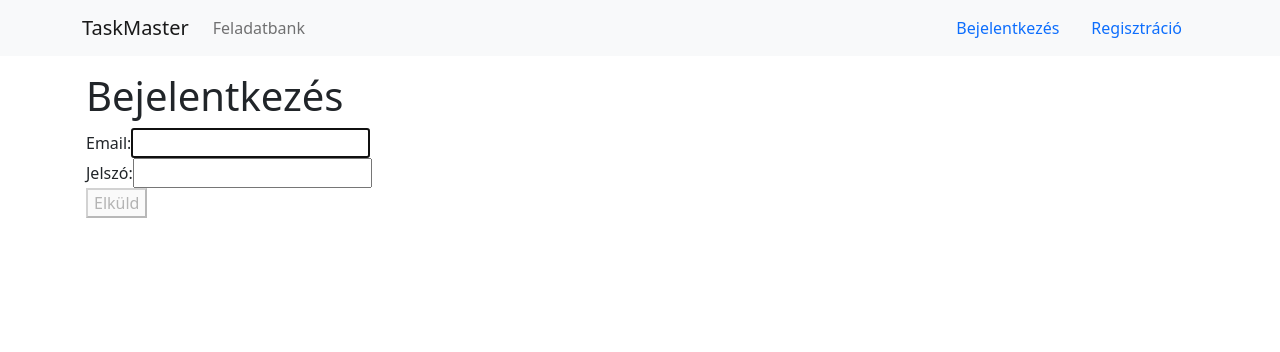
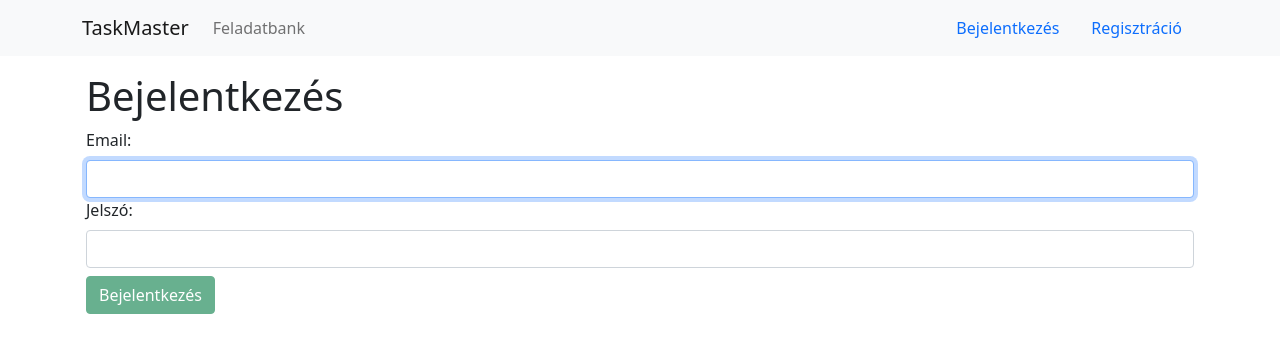
Before and after one commit to pamuaai/kliensoldali_bead_2, a React (Create React App) app in the folder client/: page / in a window 1280 px wide. Both pictures are taken after a click on the button "Bejelentkezés". Shown: the top 352 px of the page. Built offline with nearby package versions, Linux system fonts and the light colour scheme.

Commit message:
a bit of formating and tasklist save started

```diff
--- a/client/src/state/taskListsApiSlice.js
+++ b/client/src/state/taskListsApiSlice.js
@@ -15,9 +15,11 @@ const taskListsApiSlice = createApi({
             return headers;
         },
     }),
+    tagTypes: ["Tasklist"],
     endpoints: (build) => ({
         getAllTaskLists: build.query({
             query: () => ({ url: "tasklists?$limit=50" }),
+            providesTags: ["Tasklist"],
         }),
         getOneTaskList: build.query({
             query: (taskListId) => {
@@ -43,6 +45,7 @@ const taskListsApiSlice = createApi({
                     body
                 }
             },
+            invalidatesTags: ["Tasklist"],
         }),
     }),
 });
--- a/client/src/views/EditTaskList.js
+++ b/client/src/views/EditTaskList.js
@@ -1,7 +1,8 @@
-import { useRef, useState } from "react";
+import { useState } from "react";
 import { Alert, Container, Button, Form, Row } from "react-bootstrap";
 import { useDispatch, useSelector } from "react-redux";
 import { selectCurrentTaskList, setCurrentTaskList } from "../state/editSlice";
+import { useModifyTaskListMutation } from "../state/taskListsApiSlice";
 import { Task } from "./components/Task";
 
 export const EditTaskList = ({ setCurrentPage }) => {
@@ -9,12 +10,16 @@ export const EditTaskList = ({ setCurrentPage }) => {
 
     const [err, setErr] = useState(undefined);
     const selectedTaskList = useSelector(selectCurrentTaskList);
+    const [modifyTaskListFn] = useModifyTaskListMutation();
+
 
     const [stateTaskList, setStateTaskList] = useState(selectedTaskList);
 
-    const { title, status, description, tasks, createdAt, updatedAt } = stateTaskList;
+    if (!stateTaskList) {
+        return "betöltés"
+    }
 
-
+    console.log("loaded tasklist", stateTaskList);
 
     function handleCancel() {
         dispatch(setCurrentTaskList({ taskList: null }));
@@ -26,32 +31,32 @@ export const EditTaskList = ({ setCurrentPage }) => {
     }
 
     function toggleStatus() {
-        setStateTaskList({ ...stateTaskList, status: status === "published" ? "draft" : "published" });
+        setStateTaskList({ ...stateTaskList, status: stateTaskList.status === "published" ? "draft" : "published" });
     }
 
     async function handleSubmit(event) {
         event.preventDefault();
 
         try {
-            console.log({ ...stateTaskList, });
-            // const result = await loginFn({ strategy: 'local', email: email, password: password });
-            // if (result.data) {
-            //     dispatch(setCredentials(result.data));
-            // }
+            const result = await modifyTaskListFn({ ...stateTaskList });
+            if (result.data) {
+                dispatch(setCurrentTaskList({ taskList: result.data }));
+                setStateTaskList(result.data);
+            }
 
-            // if (result.error) {
-            //     console.error(result.error.data?.errors[0]?.message || "Unexpected error");
-            //     setErr(result.error.data?.errors[0]?.message || "Unexpected error");
-            //     return;
-            // }
+            if (result.error) {
+                console.error(result.error.data?.errors[0]?.message || "Unexpected error");
+                setErr(result.error.data?.errors[0]?.message || "Unexpected error");
+                return;
+            }
         } catch (err) {
             console.error(err);
         }
     }
 
-    const canSubmit = title && status;
-    const createdAtDate = new Date(createdAt);
-    const updatedAtDate = new Date(updatedAt);
+    const canSubmit = stateTaskList.title && stateTaskList.status;
+    const createdAtDate = new Date(stateTaskList.createdAt);
+    const updatedAtDate = new Date(stateTaskList.updatedAt);
     return (
         <Container className="pt-3">
             <Form onSubmit={handleSubmit}>
@@ -67,15 +72,15 @@ export const EditTaskList = ({ setCurrentPage }) => {
                     type="text"
                     id="title"
                     name="title"
-                    value={title}
+                    value={stateTaskList.title}
                     onChange={handleChange}
                     required
                 />
                 <Form.Check
                     type="switch"
                     id="status"
-                    checked={status === "published"}
-                    onClick={() => toggleStatus()}
+                    checked={stateTaskList.status === "published"}
+                    onChange={() => toggleStatus()}
                     label="Publikálva"
                 />
                 <Form.Label>Leírás:</Form.Label>
@@ -83,15 +88,15 @@ export const EditTaskList = ({ setCurrentPage }) => {
                     type="text"
                     id="description"
                     name="description"
-                    value={description}
+                    value={stateTaskList.description}
                     onChange={handleChange}
                     required
                 />
                 <div>Létrehozás: {`${createdAtDate.getFullYear()}. ${createdAtDate.getMonth()}. ${createdAtDate.getDate()}`}</div>
                 <div>Módosítás: {`${updatedAtDate.getFullYear()}. ${updatedAtDate.getMonth()}. ${updatedAtDate.getDate()}`}</div>
-                Maximum összpontszám: {tasks.reduce((acc, t) => acc + t.points, 0)}
+                Maximum összpontszám: {stateTaskList?.tasks?.reduce((acc, t) => acc + t.points, 0)}
                 <div className="border rounded p-3">
-                    {tasks.map((task, taskId) => {
+                    {stateTaskList?.tasks?.map((task, taskId) => {
                         return <div key={taskId}>
                             <Task
                                 taskId={task.id}
--- a/client/src/views/TaskListBank.js
+++ b/client/src/views/TaskListBank.js
@@ -9,6 +9,7 @@ export const TaskListBank = ({ setCurrentPage }) => {
     const selectedTaskList = useSelector(selectCurrentTaskList);
     const { data: taskLists, isLoading } = useGetAllTaskListsQuery();
     const [addNewTaskListFn] = useAddTaskListMutation();
+
 
     if (isLoading) {
         return "Betöltés alatt...";
@@ -50,11 +51,11 @@ export const TaskListBank = ({ setCurrentPage }) => {
     }
 
     return (
-        <Container className="pt-3">
+        <Container className="py-3">
             <Row>
                 <h1 className="d-inline-block">Feladatsoraim</h1>
             </Row>
-            <Button variant="success" onClick={() => createNewTaskList()}>Új feladatsor</Button>
+            <Button variant="success" className="mb-2" onClick={() => createNewTaskList()}>Új feladatsor</Button>
             <Accordion>
                 {taskLists.data.map((taskList, id) => {
                     const createdAtDate = new Date(taskList.createdAt);
--- a/client/src/views/auth/Login.js
+++ b/client/src/views/auth/Login.js
@@ -1,6 +1,6 @@
 import { useEffect, useRef, useState } from "react";
 import { useDispatch } from "react-redux";
-import { Alert, Container } from "react-bootstrap";
+import { Alert, Button, Container, Form } from "react-bootstrap";
 import { useLoginMutation } from "../../state/authApiSlice";
 import { setCredentials } from "../../state/authSlice";
 
@@ -47,10 +47,10 @@ const Login = () => {
     return (
         <Container className="p-3">
             <h1>Bejelentkezés</h1>
-            <form onSubmit={handleSubmit}>
+            <Form onSubmit={handleSubmit}>
                 {err && <Alert variant="danger">{err}</Alert>}
-                <label htmlFor="fullname">Email: </label>
-                <input
+                <Form.Label>Email: </Form.Label>
+                <Form.Control
                     ref={emailRef}
                     type="email"
                     id="email"
@@ -60,9 +60,8 @@ const Login = () => {
                     label="E-mail"
                     required
                 />
-                <br />
-                <label htmlFor="password">Jelszó: </label>
-                <input
+                <Form.Label>Jelszó: </Form.Label>
+                <Form.Control
                     type="password"
                     id="password"
                     name="password"
@@ -71,9 +70,9 @@ const Login = () => {
                     label="Jelszó"
                     required
                 />
-                <br />
-                <button type="submit" disabled={!canSubmit}> Elküld</button>
-            </form>
+
+                <Button variant="success" type="submit" className="mt-2" disabled={!canSubmit}>Bejelentkezés</Button>
+            </Form>
         </Container>
     );
 };
--- a/client/src/views/components/Task.js
+++ b/client/src/views/components/Task.js
@@ -18,6 +18,7 @@ export const Task = ({ taskId, postFixNode = null }) => {
 
     return (
         <Container className="my-3">
+            <h4>{task.title}</h4>
             <div>
                 {task.description}
             </div>
```
Also changed, not shown: 1 other file (tests, documents, lock files or other folders).
